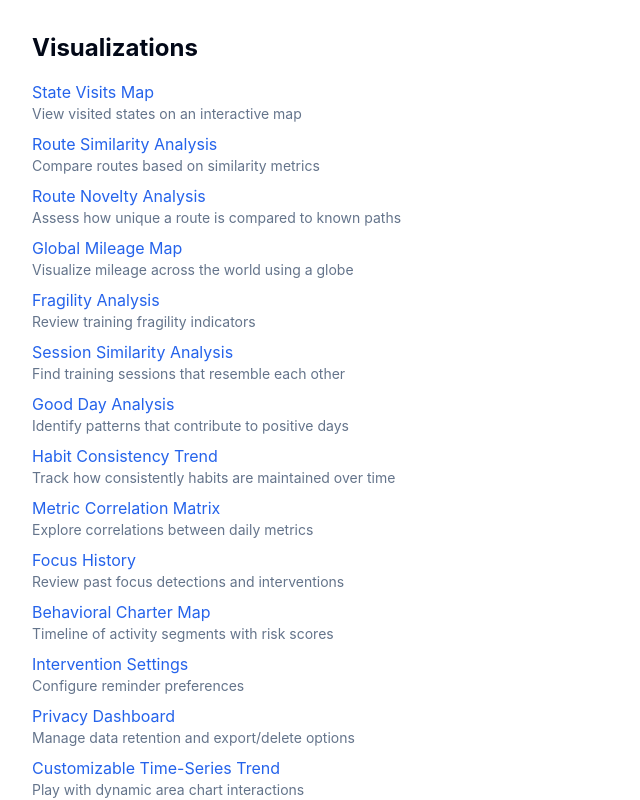
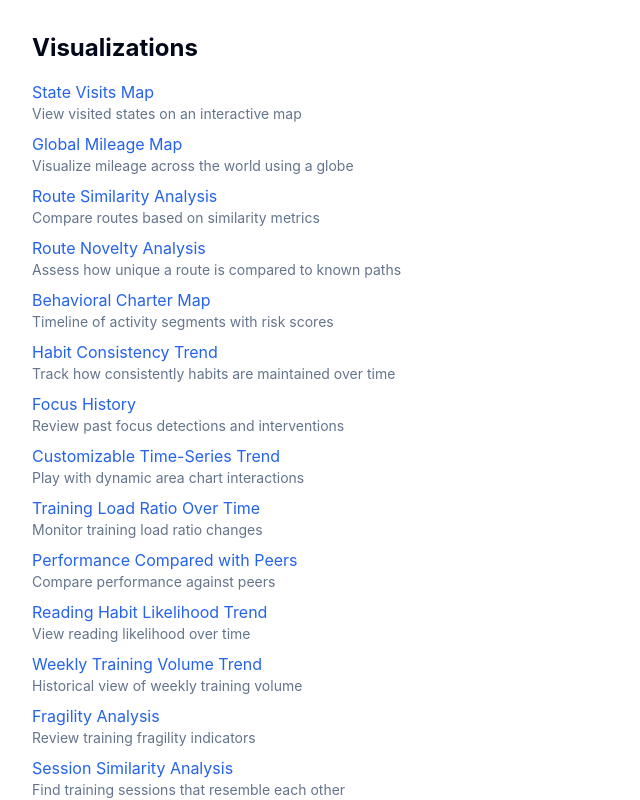
Before and after one commit to osmond/improved-system, a React (Vite) app: page / in a window 1280 px wide. Shown: the top 800 px of the page, without its empty margins (0-640 px from the left). Built offline with nearby package versions, Linux system fonts and the light colour scheme; no server answers.

Commit message:
refactor: reorganize dashboard routes

```diff
--- a/src/pages/VisualizationsList.tsx
+++ b/src/pages/VisualizationsList.tsx
@@ -1,9 +1,8 @@
 import React from "react";
 import { Link } from "react-router-dom";
-import { dashboardRoutes, chartRouteGroups, type DashboardRoute, type DashboardRouteGroup } from "@/routes";
+import { dashboardRoutes, type DashboardRoute } from "@/routes";
 
-const routeGroups: DashboardRouteGroup[] = [...dashboardRoutes, ...chartRouteGroups];
-const routes: DashboardRoute[] = routeGroups.flatMap((group) => group.items);
+const routes: DashboardRoute[] = dashboardRoutes.flatMap((group) => group.items);
 
 export default function VisualizationsList() {
   return (
--- a/src/routes/index.ts
+++ b/src/routes/index.ts
@@ -1,75 +1,70 @@
 import {
-  ChartArea,
-  ChartBar,
-  Radar,
-  ChartPie,
-  ChartLine,
+  Map,
+  TrendingUp,
+  BarChart3,
+  Goal,
   Shield,
-  Settings,
 } from "lucide-react";
 import {
   withIcon,
   type DashboardRoute,
   type DashboardRouteGroup,
 } from "./types";
-import {
-  analyticsRoutes,
-  analyticsRouteGroup,
-} from "@/features/analytics/routes";
-import {
-  playgroundRoutes,
-  playgroundRouteGroup,
-} from "@/features/playground/routes";
 
-export const settingsRoutes = withIcon(Settings, [
+export const mapsRoutes = withIcon(Map, [
   {
-    to: "/dashboard/settings",
-    label: "Intervention Settings",
-    description: "Configure reminder preferences",
+    to: "/dashboard/map",
+    label: "State Visits Map",
+    description: "View visited states on an interactive map",
+    tags: ["map"],
+  },
+  {
+    to: "/dashboard/mileage-globe",
+    label: "Global Mileage Map",
+    description: "Visualize mileage across the world using a globe",
+    tags: ["map"],
+  },
+  {
+    to: "/dashboard/route-similarity",
+    label: "Route Similarity Analysis",
+    description: "Compare routes based on similarity metrics",
+    tags: ["map"],
+  },
+  {
+    to: "/dashboard/route-novelty",
+    label: "Route Novelty Analysis",
+    description: "Assess how unique a route is compared to known paths",
+    tags: ["map"],
+  },
+  {
+    to: "/dashboard/behavioral-charter-map",
+    label: "Behavioral Charter Map",
+    description: "Timeline of activity segments with risk scores",
+    tags: ["map"],
   },
 ]);
 
-const settingsRouteGroup: DashboardRouteGroup = {
-  label: "Settings",
-  icon: Settings,
-  items: settingsRoutes,
+const mapsRouteGroup: DashboardRouteGroup = {
+  label: "Maps",
+  icon: Map,
+  items: mapsRoutes,
 };
 
-export const privacyRoutes = withIcon(Shield, [
+export const trendsRoutes = withIcon(TrendingUp, [
   {
-    to: "/dashboard/privacy",
-    label: "Privacy Dashboard",
-    description: "Manage data retention and export/delete options",
+    to: "/dashboard/habit-consistency",
+    label: "Habit Consistency Trend",
+    description: "Track how consistently habits are maintained over time",
   },
-]);
-
-const privacyRouteGroup: DashboardRouteGroup = {
-  label: "Privacy",
-  icon: Shield,
-  items: privacyRoutes,
-};
-
-export const dashboardRoutes: DashboardRouteGroup[] = [
-  playgroundRouteGroup,
-  analyticsRouteGroup,
-  settingsRouteGroup,
-  privacyRouteGroup,
-];
-
-export const chartRouteGroups: DashboardRouteGroup[] = [
   {
-    label: "Area Charts",
-    icon: ChartArea,
-    items: withIcon(ChartArea, [
+    to: "/dashboard/focus-history",
+    label: "Focus History",
+    description: "Review past focus detections and interventions",
+  },
   {
     to: "/dashboard/charts/area-chart-interactive",
     label: "Customizable Time-Series Trend",
     description: "Play with dynamic area chart interactions",
-      },
-      {
-        to: "/dashboard/charts/steps-trend-with-goal",
-        label: "Daily Step-Goal Achievement Trend",
-        description: "Track steps against a target over time",
   },
   {
     to: "/dashboard/charts/area-chart-load-ratio",
@@ -87,16 +82,40 @@ export const chartRouteGroups: DashboardRouteGroup[] = [
     description: "View reading likelihood over time",
   },
   {
-        to: "/dashboard/charts/time-in-bed-chart",
-        label: "Sleep Duration Trend",
-        description: "Examine time spent in bed",
+    to: "/dashboard/charts/weekly-volume-history-chart",
+    label: "Weekly Training Volume Trend",
+    description: "Historical view of weekly training volume",
   },
-    ]),
+]);
+
+const trendsRouteGroup: DashboardRouteGroup = {
+  label: "Trends",
+  icon: TrendingUp,
+  items: trendsRoutes,
+};
+
+export const analyticalRoutes = withIcon(BarChart3, [
+  {
+    to: "/dashboard/fragility",
+    label: "Fragility Analysis",
+    description: "Review training fragility indicators",
+    preview: "fragility",
   },
   {
-    label: "Bar Charts",
-    icon: ChartBar,
-    items: withIcon(ChartBar, [
+    to: "/dashboard/session-similarity",
+    label: "Session Similarity Analysis",
+    description: "Find training sessions that resemble each other",
+  },
+  {
+    to: "/dashboard/good-day",
+    label: "Good Day Analysis",
+    description: "Identify patterns that contribute to positive days",
+  },
+  {
+    to: "/dashboard/statistics",
+    label: "Metric Correlation Matrix",
+    description: "Explore correlations between daily metrics",
+  },
   {
     to: "/dashboard/charts/bar-chart-interactive",
     label: "Customizable Metric Comparison",
@@ -133,17 +152,6 @@ export const chartRouteGroups: DashboardRouteGroup[] = [
     description: "Compare treadmill and outdoor training",
   },
   {
-        to: "/dashboard/charts/weekly-volume-history-chart",
-        label: "Weekly Training Volume Trend",
-        description: "Historical view of weekly training volume",
-      },
-    ]),
-  },
-  {
-    label: "Radar Charts",
-    icon: Radar,
-    items: withIcon(Radar, [
-      {
     to: "/dashboard/charts/radar-chart-default",
     label: "Standard Multi-Metric Radar Profile",
     description: "Basic radar chart profile",
@@ -168,12 +176,30 @@ export const chartRouteGroups: DashboardRouteGroup[] = [
     label: "Activity Time Allocation Radar",
     description: "Visualize activity levels across time",
   },
-    ]),
+  {
+    to: "/dashboard/charts/reading-stack-split",
+    label: "Stacked Radial Chart of Reading Time Split",
+    description: "Segment reading activity across categories",
+  },
+]);
+
+const analyticalRouteGroup: DashboardRouteGroup = {
+  label: "Analytical",
+  icon: BarChart3,
+  items: analyticalRoutes,
+};
+
+export const goalsRoutes = withIcon(Goal, [
+  {
+    to: "/dashboard/charts/steps-trend-with-goal",
+    label: "Daily Step-Goal Achievement Trend",
+    description: "Track steps against a target over time",
   },
   {
-    label: "Radial Charts",
-    icon: ChartPie,
-    items: withIcon(ChartPie, [
+    to: "/dashboard/charts/time-in-bed-chart",
+    label: "Sleep Duration Trend",
+    description: "Examine time spent in bed",
+  },
   {
     to: "/dashboard/charts/radial-chart-label",
     label: "Radial Progress Indicator with Segment Labels",
@@ -190,30 +216,38 @@ export const chartRouteGroups: DashboardRouteGroup[] = [
     description: "Radial progress chart with grid",
   },
   {
-        to: "/dashboard/charts/reading-stack-split",
-        label: "Stacked Radial Chart of Reading Time Split",
-        description: "Segment reading activity across categories",
+    to: "/dashboard/settings",
+    label: "Intervention Settings",
+    description: "Configure reminder preferences",
   },
-    ]),
+]);
+
+const goalsRouteGroup: DashboardRouteGroup = {
+  label: "Goals",
+  icon: Goal,
+  items: goalsRoutes,
+};
+
+export const privacyRoutes = withIcon(Shield, [
+  {
+    to: "/dashboard/privacy",
+    label: "Privacy Dashboard",
+    description: "Manage data retention and export/delete options",
   },
-  {
-    label: "Matrix Charts",
-    icon: ChartLine,
-    items: withIcon(ChartLine, [
-      {
-        to: "/dashboard/statistics",
-        label: "Correlation Heatmap of Metrics",
-        description: "Explore correlations between daily metrics",
-      },
-    ]),
-  },
+]);
+
+const privacyRouteGroup: DashboardRouteGroup = {
+  label: "Privacy",
+  icon: Shield,
+  items: privacyRoutes,
+};
+
+export const dashboardRoutes: DashboardRouteGroup[] = [
+  mapsRouteGroup,
+  trendsRouteGroup,
+  analyticalRouteGroup,
+  goalsRouteGroup,
+  privacyRouteGroup,
 ];
 
-const allDashboardRoutes = dashboardRoutes.flatMap((group) => group.items);
-
-export const mapRoutes = allDashboardRoutes.filter((route) =>
-  route.tags?.includes("map"),
-);
-
-export { analyticsRoutes, playgroundRoutes };
 export type { DashboardRoute, DashboardRouteGroup } from "./types";
```
Lines whose indentation alone changed are shown as unchanged.
